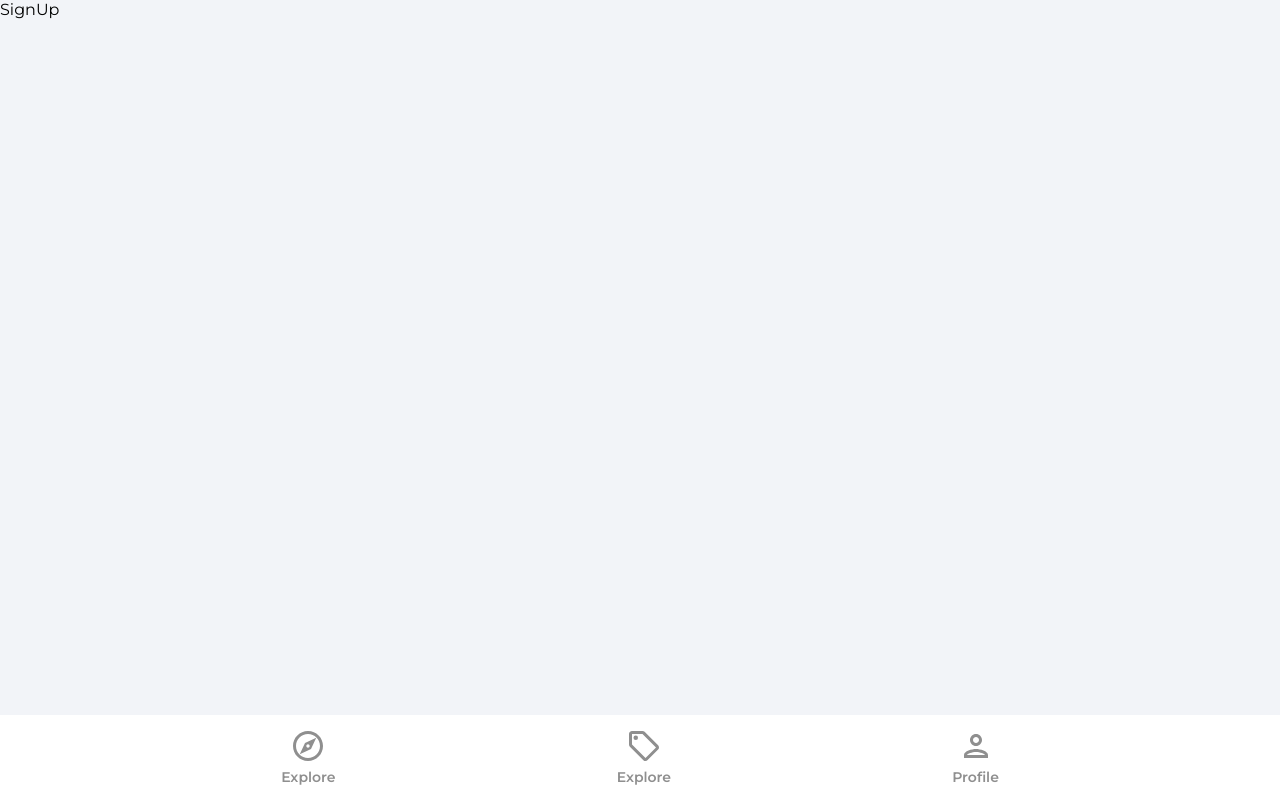
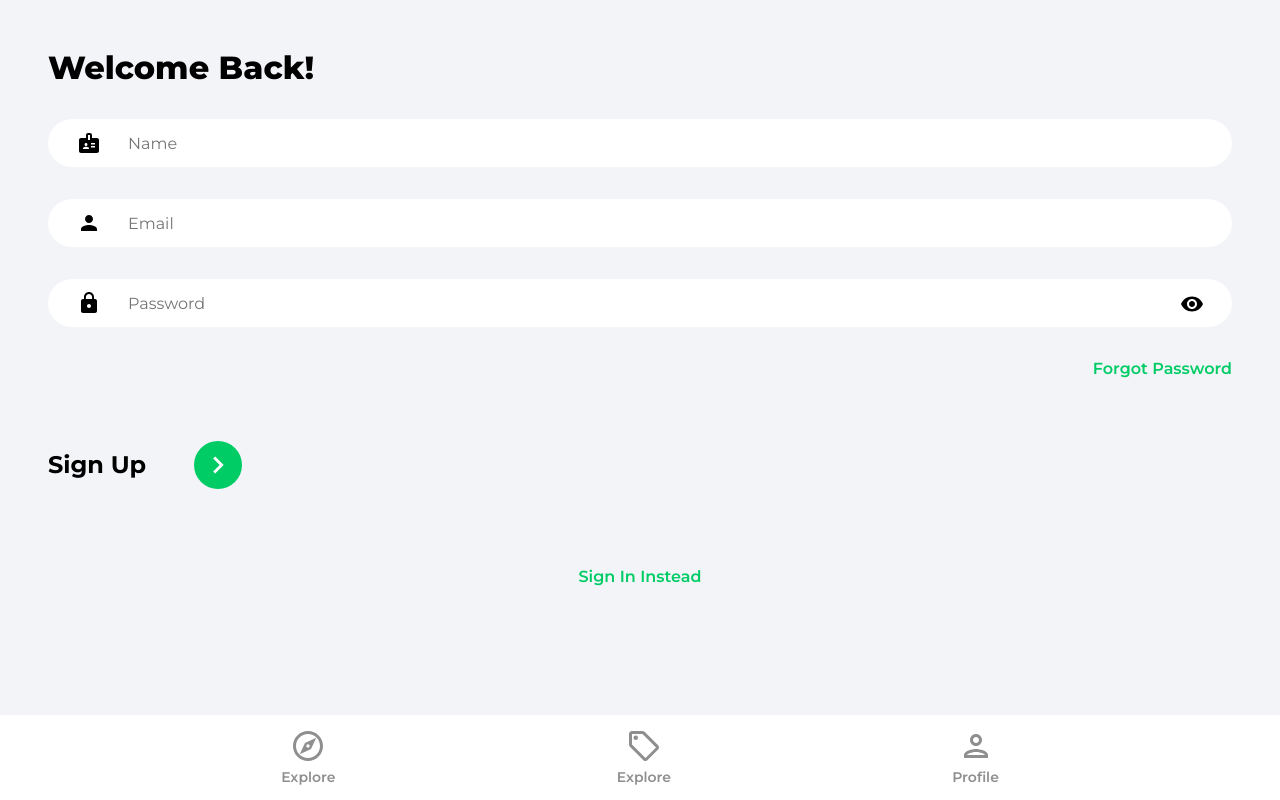
Before and after one commit to adityajinegar/house-marketplace, a React (Create React App) app: page /sign-up in a window 1280 px wide. Built offline with nearby package versions, Linux system fonts and the light colour scheme.

Commit message:
sign-up page

```diff
--- a/src/pages/SignUp.jsx
+++ b/src/pages/SignUp.jsx
@@ -1,5 +1,83 @@
+import { useState } from 'react';
+import { Link, useNavigate } from 'react-router-dom';
+import { ReactComponent as ArrowRightIcon } from '../assets/svg/keyboardArrowRightIcon.svg';
+import visibilityIcon from '../assets/svg/visibilityIcon.svg';
+
 function SignUp() {
-  return <div>SignUp</div>;
+  const [showPassword, setShowPassword] = useState(false);
+  const [formData, setFormData] = useState({
+    email: '',
+    password: '',
+    name: '',
+  });
+  const { email, password, name } = formData;
+
+  const navigate = useNavigate();
+
+  const onChange = (e) => {
+    setFormData((prevState) => ({
+      ...prevState,
+      [e.target.id]: e.target.value,
+    }));
+  };
+
+  return (
+    <>
+      <div className='pageContainer'>
+        <header>
+          <p className='pageHeader'>Welcome Back!</p>
+        </header>
+        <main>
+          <form>
+            <input
+              type='text'
+              id='name'
+              placeholder='Name'
+              className='nameInput'
+              value={name}
+              onChange={onChange}
+            />
+            <input
+              type='email'
+              id='email'
+              placeholder='Email'
+              className='emailInput'
+              value={email}
+              onChange={onChange}
+            />
+            <div className='passwordInputDiv'>
+              <input
+                type={showPassword ? 'text' : 'password'}
+                className='passwordInput'
+                placeholder='Password'
+                id='password'
+                value={password}
+                onChange={onChange}
+              />
+              <img
+                src={visibilityIcon}
+                alt='show password'
+                className='showPassword'
+                onClick={() => setShowPassword((prevState) => !prevState)}
+              />
+            </div>
+            <Link to='/forgot-password' className='forgotPasswordLink'>
+              Forgot Password
+            </Link>
+            <div className='signUpBar'>
+              <p className='signUpText'>Sign Up</p>
+              <button className='signUpButton'>
+                <ArrowRightIcon fill='#ffffff' width='34px' height='34px' />
+              </button>
+            </div>
+          </form>
+          <Link to='/sign-in' className='registerLink'>
+            Sign In Instead
+          </Link>
+        </main>
+      </div>
+    </>
+  );
 }
 
 export default SignUp;
```
